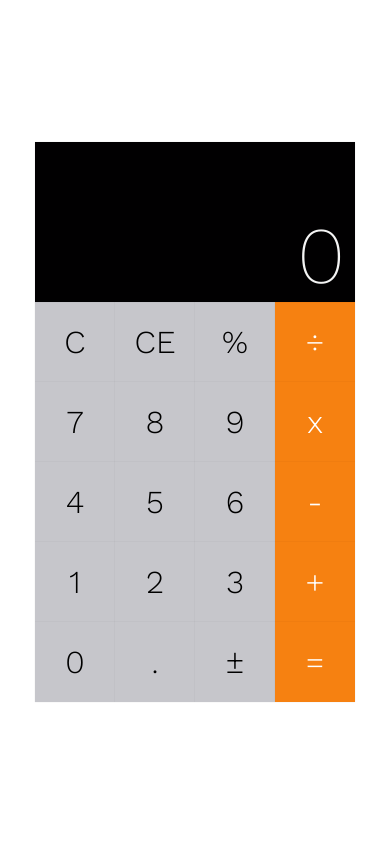
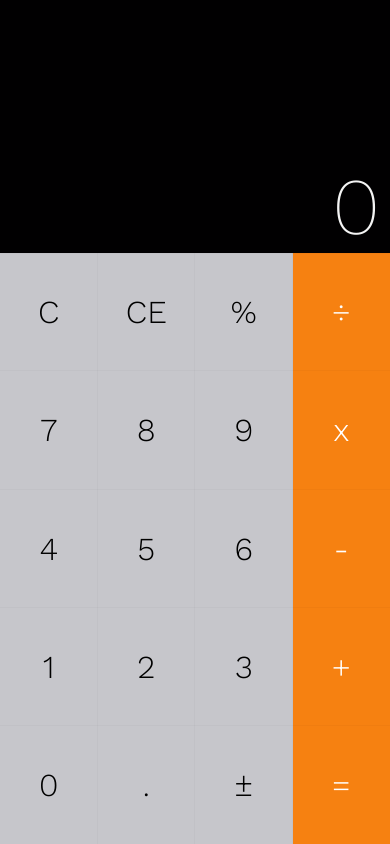
Before and after one commit to sionelt/calculator-app, a React app: page / in a window 390 px wide. Built offline with nearby package versions, Linux system fonts and the light colour scheme.

Commit message:
handle inputs with decimals and style for mobile

```diff
--- a/src/components/App.js
+++ b/src/components/App.js
@@ -17,6 +17,7 @@ class App extends Component {
 
 		this.handleClick = this.handleClick.bind(this);
 		this.handleNumberInputs = this.handleNumberInputs.bind(this);
+		this.handleDecimalInput = this.handleDecimalInput.bind(this);
 		this.handleErrorInput = this.handleErrorInput.bind(this);
 		this.handlePlusMinusInput = this.handlePlusMinusInput.bind(this);
 		this.handlePercentageInput = this.handlePercentageInput.bind(this);
@@ -35,6 +36,9 @@ class App extends Component {
 				case NUMBER_INPUTS.includes(anInput):
 					this.handleNumberInputs(anInput);
 					break;
+				case anInput === '.':
+					this.handleDecimalInput(anInput);
+					break;
 				case anInput === '±':
 					!isValidInput ? this.handleErrorInput() : this.handlePlusMinusInput(togglePlusMinus);
 					break;
@@ -52,23 +56,47 @@ class App extends Component {
 				? this.handleErrorInput()
 				: (
 						this.handleCalculation(activeEntry),
-						anInput === '=' ? this.handleEqualToDisplay() : this.handleArithmeticsDisplay(activeEntry, anInput)
+						anInput === '='
+							? this.handleEqualToDisplay(activeEntry)
+							: this.handleArithmeticsDisplay(activeEntry, anInput, pendingEntry)
 					);
 		}
 	}
 
 	/*-- HANDLE AN ENTRY --*/
 	handleNumberInputs(anInput) {
-		this.setState(prevState => ({
-			// substr() limit an entry to 9 digits; 8 previous + 1 current
-			pendingEntry: (prevState.pendingEntry + anInput).substr(0, 9)
-		}));
+		this.setState(
+			prevState =>
+				// substr() limit an entry to 9 digits; 8 previous + 1 current
+				prevState.pendingEntry.includes('.')
+					? { pendingEntry: (prevState.pendingEntry + anInput).substr(0, 10) }
+					: { pendingEntry: (prevState.pendingEntry + anInput).substr(0, 9) }
+		);
+
 		// this setState sync the pendingEntry above so bottom display is updated anew on every entry
 		this.setState(state => ({
-			// toLocaleString() format entries with comma.
-			activeEntry: parseFloat(state.pendingEntry).toLocaleString(),
+			// toLocaleString() format entries with comma and decimals max at 8.
+			activeEntry: parseFloat(state.pendingEntry).toLocaleString(undefined, { maximumFractionDigits: 8 }),
 			isValidInput: true
 		}));
+	}
+
+	/*-- HANDLE DECIMAL INPUT --*/
+	handleDecimalInput(anInput) {
+		this.setState(
+			prevState =>
+				!prevState.pendingEntry
+					? {
+							activeEntry: '0' + anInput,
+							pendingEntry: prevState.pendingEntry + anInput,
+							isValidInput: true
+						}
+					: {
+							activeEntry: prevState.pendingEntry + anInput,
+							pendingEntry: prevState.pendingEntry + anInput,
+							isValidInput: true
+						}
+		);
 	}
 
 	/*-- HANDLE INVALID INPUT --*/
@@ -127,24 +155,23 @@ class App extends Component {
 	handleCalculation(activeEntry) {
 		this.setState(prevState => ({
 			activeEntry: eval(
-				// replace all occurances commas, x and ÷.
+				// replace all occurances commas, x and ÷ for valid eval().
 				(prevState.allEntries + activeEntry).replace(/,/g, '').replace(/x/g, '*').replace(/÷/g, '/')
-			).toLocaleString(),
-			// resetting to start anew a new entry without carrying over displayed answers.
-			pendingEntry: '',
+			).toLocaleString(undefined, { maximumFractionDigits: 8 }),
 			isValidInput: true
 		}));
 	}
 
 	/*-- HANDLE THE FINAL EQUATED ENTRY --*/
-	handleEqualToDisplay() {
-		this.setState({ allEntries: '' });
+	handleEqualToDisplay(activeEntry) {
+		this.setState({ allEntries: '', pendingEntry: activeEntry });
 	}
 
 	/*-- HANDLE ALL ARITHMETICS ENTRIES --*/
 	handleArithmeticsDisplay(activeEntry, anInput) {
 		this.setState(prevState => ({
-			allEntries: prevState.allEntries + activeEntry + anInput
+			allEntries: prevState.allEntries + activeEntry + anInput,
+			pendingEntry: ''
 		}));
 	}
 
@@ -153,11 +180,9 @@ class App extends Component {
 		const { activeEntry, allEntries, isValidInput } = this.state;
 
 		return (
-			<div className={demo}>
-				<div className={container}>
-					<Screen entry={activeEntry} entries={allEntries} validInput={isValidInput} />
-					<Keypad inputKeys={INPUTS} operatorKeys={OPERATORS} onInput={this.handleClick} />
-				</div>
+			<div className={container}>
+				<Screen entry={activeEntry} entries={allEntries} validInput={isValidInput} />
+				<Keypad inputKeys={INPUTS} operatorKeys={OPERATORS} onInput={this.handleClick} />
 			</div>
 		);
 	}
--- a/src/styles/App.css
+++ b/src/styles/App.css
@@ -5,25 +5,17 @@
 	box-sizing: border-box;
 }
 
-html,
+/* html,
 body,
 main {
 	height: 100%;
 	width: 100%;
-}
+} */
 
 body {
 	font-family: Work Sans, sans-serif;
 	font-size: 2em;
 	margin: 0;
-}
-
-img,
-embed,
-object,
-video,
-div {
-	max-width: 100%;
 }
 
 a {
@@ -39,15 +31,18 @@ li {
 	list-style-type: none;
 }
 
-.demo {
-	height: 100vh;
-}
-
 .container {
 	position: relative;
 	width: 320px;
 	min-width: 320px;
 	margin: 0 auto;
-	top: 50%;
-	transform: translateY(-50%);
+	top: 40px;
 }
+
+@media all and (max-width: 500px) {
+	.container {
+		width: 100%;
+		height: 100vh;
+		top: 0;
+	}
+}
--- a/src/styles/Keypad.css
+++ b/src/styles/Keypad.css
@@ -45,5 +45,26 @@
 	background-color: #bfbfbf;
 }
 .operator:active {
-  background-color: #F79A43;
+	background-color: #f79a43;
 }
+
+@media all and (max-width: 500px) {
+	.container {
+		height: 70%;
+	}
+	.inputs {
+		width: 75%;
+	}
+	.operators {
+		width: 25%;
+	}
+	.btn {
+		height: 20%;
+	}
+	.input {
+		width: 33.333%;
+	}
+	.operator {
+		width: 100%;
+	}
+}
--- a/src/styles/Screen.css
+++ b/src/styles/Screen.css
@@ -48,3 +48,9 @@
 .btn:hover {
 	color: #fff;
 }
+
+@media all and (max-width: 500px) {
+	.container {
+		height: 30%;
+	}
+}
```
Also changed, not shown: 1 other file (tests, documents, lock files or other folders).
